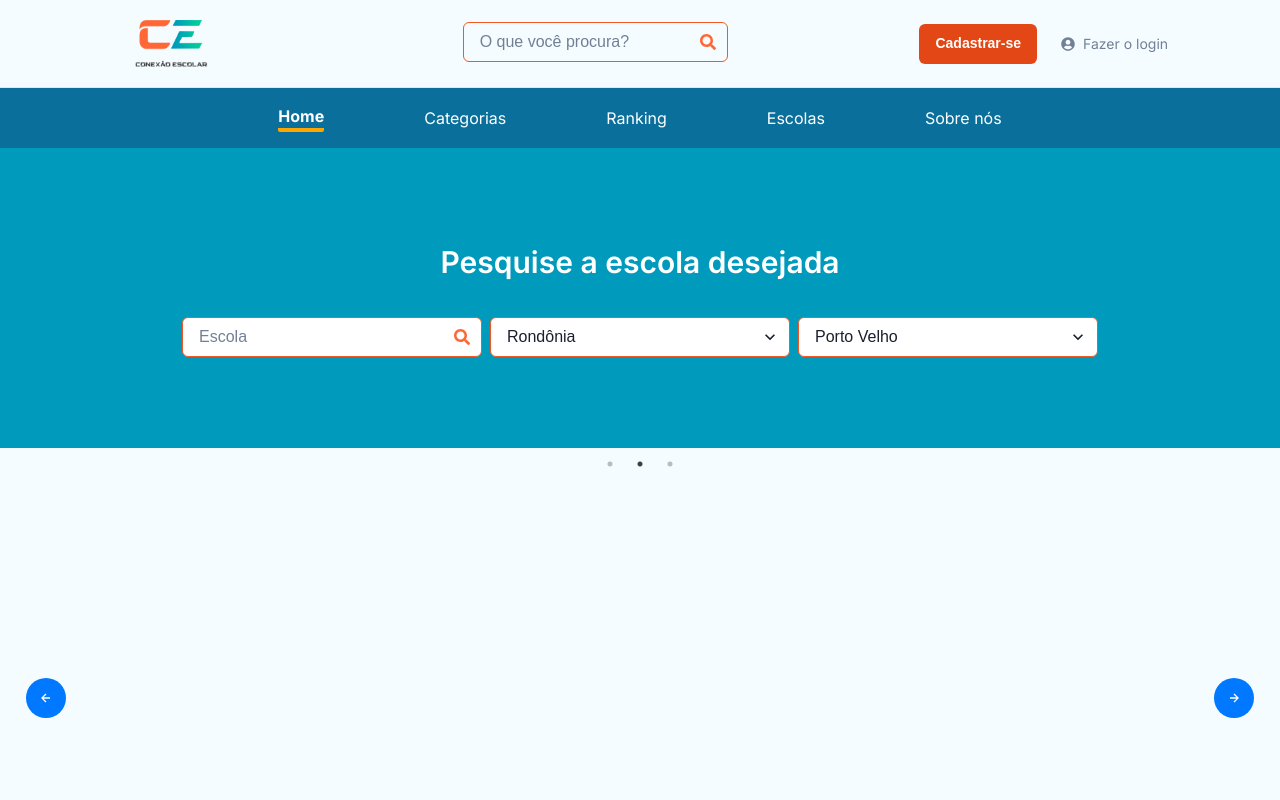
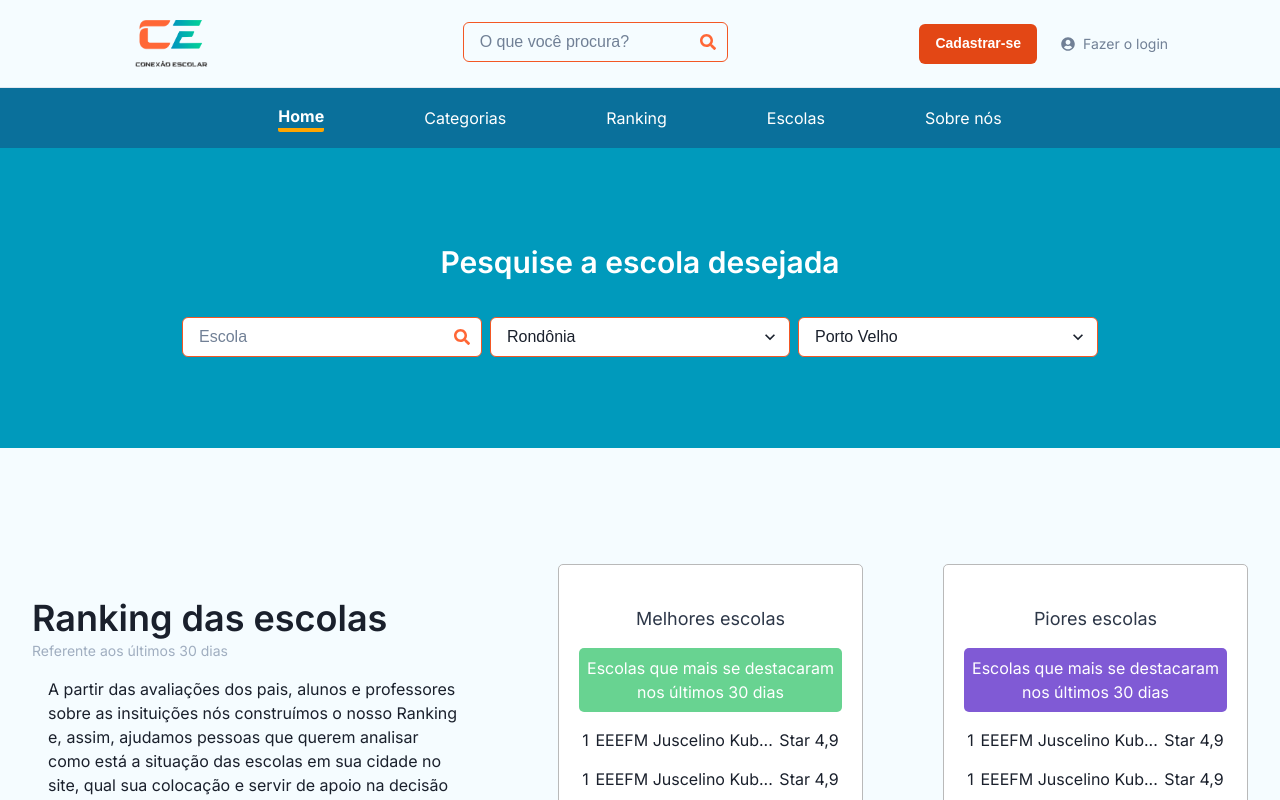
Before and after one commit to Conexao-escolar/conexao-escolar, a Next.js app: page / in a window 1280 px wide. Built offline with nearby package versions, Linux system fonts and the light colour scheme.

Commit message:
feat: começando estilização inicial da página HOME

```diff
--- a/src/pages/index.tsx
+++ b/src/pages/index.tsx
@@ -1,7 +1,10 @@
 /* eslint-disable react/no-children-prop */
 import {
   Box,
+  Button,
+  Divider,
   Flex,
+  Heading,
   HStack,
   Icon,
   InputGroup,
@@ -160,9 +163,141 @@
 
   return (
     <Container activeMenu={Menus.Home} extraContainer={<BannerFilter />}>
-      <Box>
-        <CardEscola escolas={escolas} />
+      <Box mt="100px">
+        <Flex
+          flexDir="row"
+          alignItems="center"
+          justifyContent="space-around"
+          gap="80px"
+          p={4}
+          style={{}}
+        >
+          <Box flex="1" textAlign="left">
+            <Heading fontWeight="semibold">Ranking das escolas</Heading>
+            <Text fontSize="sm" color="gray.400">
+              Referente aos últimos 30 dias
+            </Text>
+            <Box w="100%" p={4}>
+              <Text>
+                {"   "} A partir das avaliações dos pais, alunos e professores
+                sobre as insituições nós construímos o nosso Ranking e, assim,
+                ajudamos pessoas que querem analisar como está a situação das
+                escolas em sua cidade no site, qual sua colocação e servir de
+                apoio na decisão da matrícula.
+              </Text>
+            </Box>
+
+            <Button
+              variant="outline"
+              borderColor="_orange.100"
+              textColor="gray.700"
+              fontWeight="normal"
+            >
+              Ver ranking completo
+            </Button>
+          </Box>
+          <Box
+            bg="white"
+            flex="1"
+            border="1px solid #B9B9B9"
+            px={5}
+            py={10}
+            textAlign="center"
+            maxW="305px"
+            borderRadius="5px"
+          >
+            <Text fontSize="lg" color="gray.700">
+              Melhores escolas
+            </Text>
+            <Box
+              bg="green.300"
+              borderRadius="5px"
+              textAlign="center"
+              mt={4}
+              p={2}
+              textColor="white"
+            >
+              <Text>Escolas que mais se destacaram nos últimos 30 dias</Text>
+            </Box>
+            <Flex flexDir="column" w="100%" gap="15px" mt={4}>
+              <Flex flex="1" justifyContent="space-around">
+                <Box>1</Box>
+                <Box>EEEFM Juscelino Kub...</Box>
+                <Box>Star 4,9</Box>
+              </Flex>
+              <Flex flex="1" justifyContent="space-around">
+                <Box>1</Box>
+                <Box>EEEFM Juscelino Kub...</Box>
+                <Box>Star 4,9</Box>
+              </Flex>
+              <Flex flex="1" justifyContent="space-around">
+                <Box>1</Box>
+                <Box>EEEFM Juscelino Kub...</Box>
+                <Box>Star 4,9</Box>
+              </Flex>
+              <Flex flex="1" justifyContent="space-around">
+                <Box>1</Box>
+                <Box>EEEFM Juscelino Kub...</Box>
+                <Box>Star 4,9</Box>
+              </Flex>
+            </Flex>
+          </Box>
+          <Box
+            bg="white"
+            flex="1"
+            border="1px solid #B9B9B9"
+            px={5}
+            py={10}
+            textAlign="center"
+            maxW="305px"
+            borderRadius="5px"
+          >
+            <Text fontSize="lg" color="gray.700">
+              Piores escolas
+            </Text>
+            <Box
+              bg="purple.500"
+              borderRadius="5px"
+              textAlign="center"
+              mt={4}
+              p={2}
+              textColor="white"
+            >
+              <Text>Escolas que mais se destacaram nos últimos 30 dias</Text>
+            </Box>
+            <Flex flexDir="column" w="100%" gap="15px" mt={4}>
+              <Flex flex="1" justifyContent="space-around">
+                <Box>1</Box>
+                <Box>EEEFM Juscelino Kub...</Box>
+                <Box>Star 4,9</Box>
+              </Flex>
+              <Flex flex="1" justifyContent="space-around">
+                <Box>1</Box>
+                <Box>EEEFM Juscelino Kub...</Box>
+                <Box>Star 4,9</Box>
+              </Flex>
+              <Flex flex="1" justifyContent="space-around">
+                <Box>1</Box>
+                <Box>EEEFM Juscelino Kub...</Box>
+                <Box>Star 4,9</Box>
+              </Flex>
+              <Flex flex="1" justifyContent="space-around">
+                <Box>1</Box>
+                <Box>EEEFM Juscelino Kub...</Box>
+                <Box>Star 4,9</Box>
+              </Flex>
+            </Flex>
+          </Box>
+        </Flex>
+        {/* <CardEscola escolas={escolas} /> */}
       </Box>
+      <Divider mt={4} />
+
+      <Flex mt={8} justifyContent="space-between">
+        <Button colorScheme="green">Deixe sua opinião</Button>
+        <Button colorScheme="_orange">Cadastre uma escola</Button>
+        <Button colorScheme="blue">Entre em contato</Button>
+      </Flex>
     </Container>
   );
 }
```
